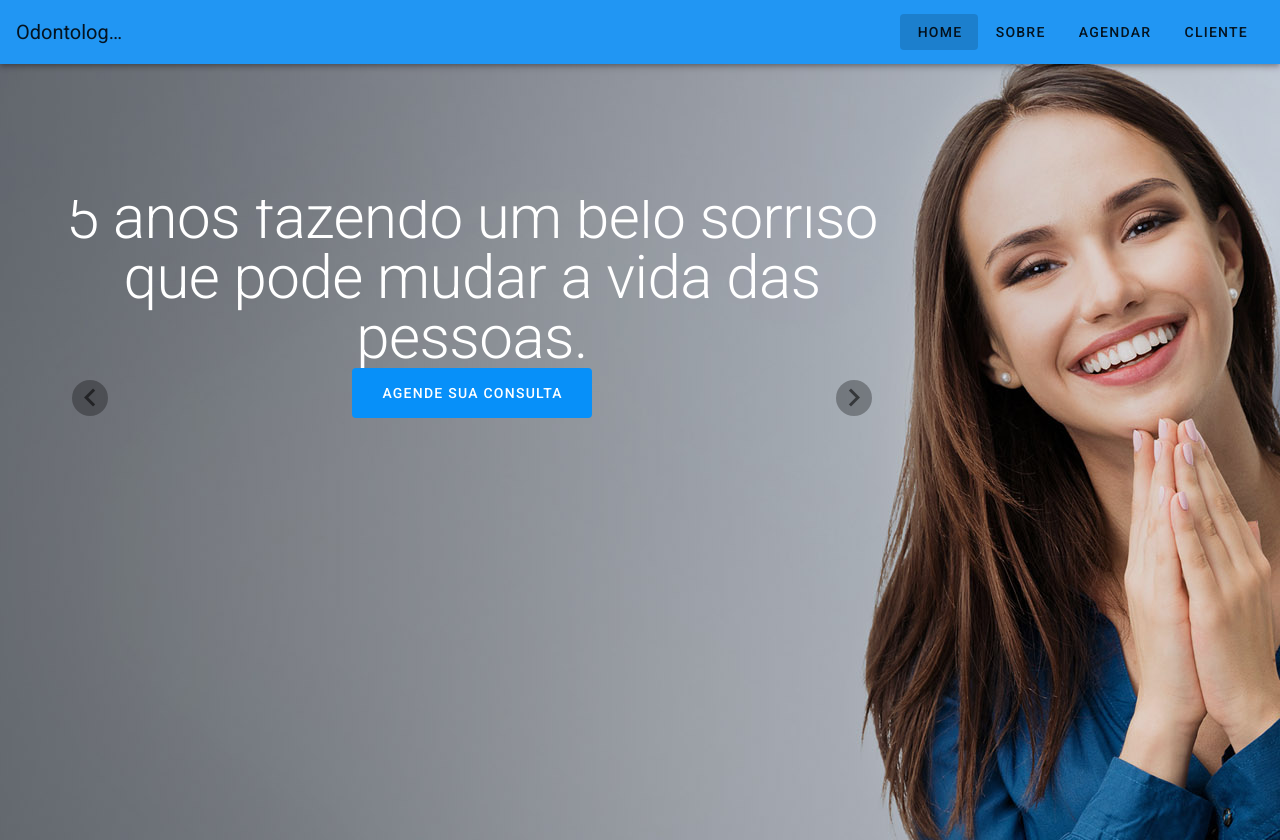
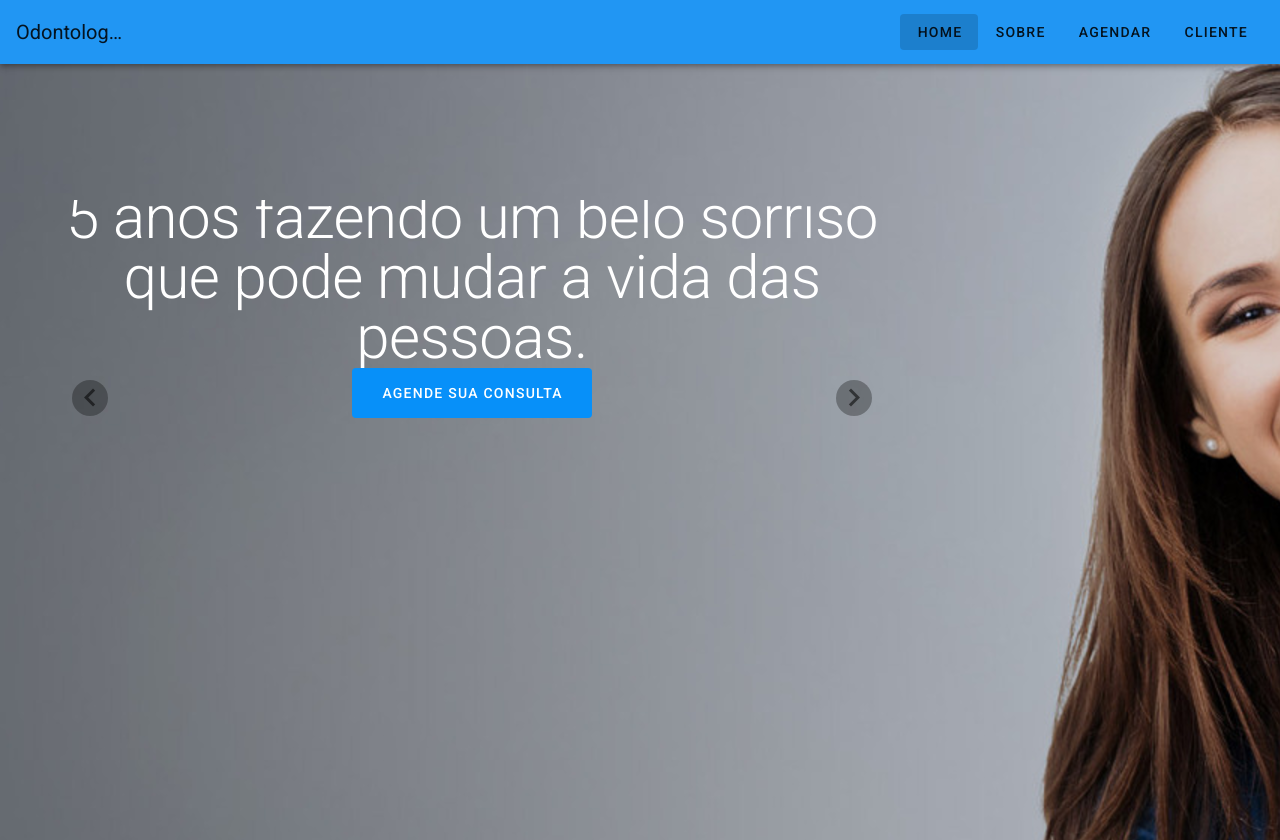
Before and after one commit to GuilhermeCesar029/odontologia, a Vue app: page / in a window 1280 px wide. Shown: the top 840 px of the page. Built offline with nearby package versions, Linux system fonts and the light colour scheme; a web font is replaced by a local one; what v-video-embed would draw is missing.

Commit message:
modificando imagem da home

```diff
--- a/src/views/Home.vue
+++ b/src/views/Home.vue
@@ -73,7 +73,7 @@ export default {
     width: 52em;
   }
   #fundo {
-    background-image: url(../assets/imagem-fundo-odonto-1.jpg);
+    background-image: url(../assets/imagem-fundo-home.png);
     height: 100vh;
     width: 100vw;
   }
```
Also changed, not shown: src/assets/imagem-fundo-home.png (added).
